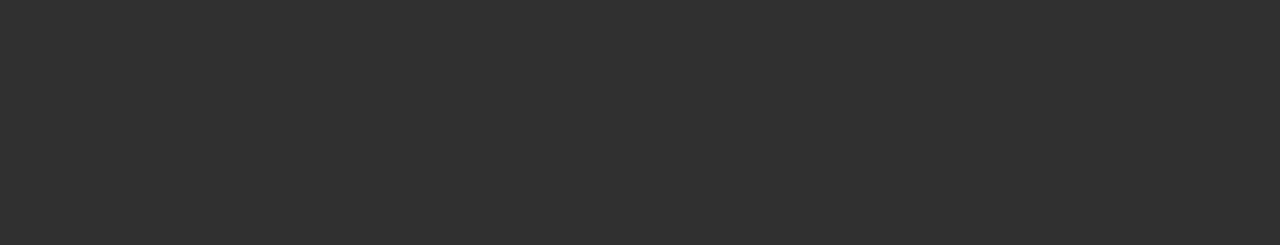
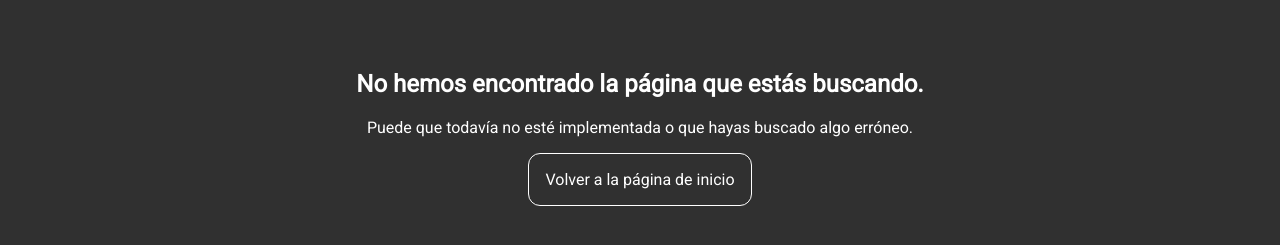
Before and after one commit to yeray1422/TFG, a React (Create React App) app: page /black-ops in a window 1280 px wide. Shown: the part 287-532 px from the top of the page. Built offline with nearby package versions, Linux system fonts and the light colour scheme; no server answers.

Commit message:
not found page implemented

```diff
--- a/src/App.tsx
+++ b/src/App.tsx
@@ -6,6 +6,7 @@
 import GamePage from "./Pages/GamePage";
 import Home from "./Pages/Home";
 import MapPage from "./Pages/MapPage";
+import NotFound from "./Pages/NotFound";
 import theme from "./theme";
 import constants from "./Utils/Constants";
 
@@ -17,18 +18,19 @@
           <NavBar />
           <Routes>
             <Route path="/" element={<Home />} />
-            <Route path={constants.BLACK_OPS_PAGE} element={<GamePage />} />
-            <Route path={constants.BLACK_OPS_II_PAGE} element={<GamePage />} />
+            {/* <Route path={constants.BLACK_OPS_PAGE} element={<GamePage />} /> */}
+            {/* <Route path={constants.BLACK_OPS_II_PAGE} element={<GamePage />} /> */}
             <Route path={constants.BLACK_OPS_III.PAGE} element={<GamePage />} />
             <Route
               path={`${constants.BLACK_OPS_III.PAGE}/${constants.BLACK_OPS_III.SHADOWS_OF_EVIL}`}
               element={<MapPage />}
             />
-            <Route path={constants.BLACK_OPS_4_PAGE} element={<GamePage />} />
-            <Route
+            {/* <Route path={constants.BLACK_OPS_4_PAGE} element={<GamePage />} /> */}
+            {/* <Route
               path={constants.BLACK_OPS_COLD_WAR_PAGE}
               element={<GamePage />}
-            />
+            /> */}
+            <Route path="*" element={<NotFound />} />
           </Routes>
         </BrowserRouter>
       </ThemeProvider>
--- /dev/null
+++ b/src/Pages/NotFound.module.css
@@ -0,0 +1,31 @@
+.container {
+  height: 100vh;
+  display: flex;
+  flex-direction: column;
+  justify-content: center;
+  align-items: center;
+  margin: 15px;
+}
+
+.container h2 {
+  text-align: center;
+  margin-bottom: 4px;
+}
+
+.container p {
+  text-align: center;
+}
+
+.container a {
+  color: white;
+  text-decoration: none;
+  border: 1px solid #fff;
+  border-radius: 12px;
+  padding: 1rem;
+  transition: all .3s;
+}
+
+.container a:hover {
+  background-color: #616161;
+  font-size: 1.1rem;
+}
--- /dev/null
+++ b/src/Pages/NotFound.tsx
@@ -0,0 +1,18 @@
+import React from "react";
+import { Link } from "react-router-dom";
+
+import styles from "./NotFound.module.css";
+
+const NotFound = () => {
+  return (
+    <div className={styles.container}>
+      <h2>No hemos encontrado la página que estás buscando.</h2>
+      <p>
+        Puede que todavía no esté implementada o que hayas buscado algo erróneo.
+      </p>
+      <Link to={"/"}>Volver a la página de inicio</Link>
+    </div>
+  );
+};
+
+export default NotFound;
```
